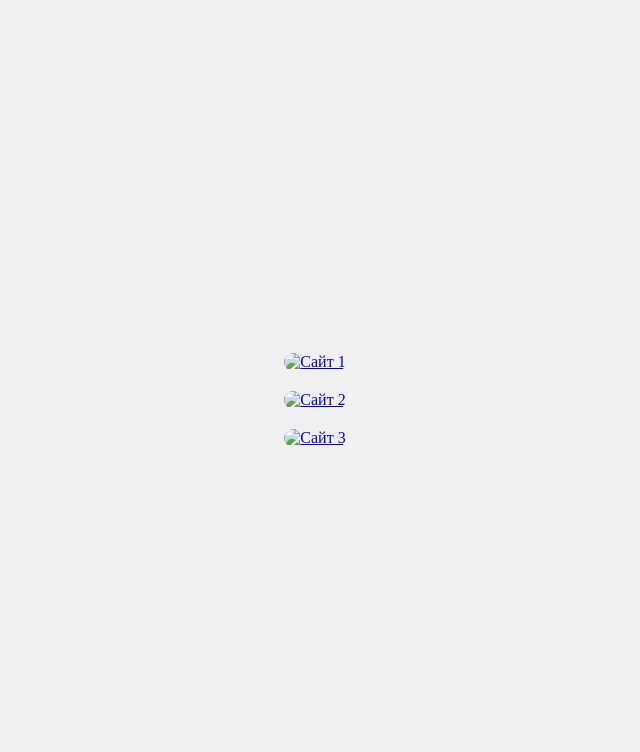
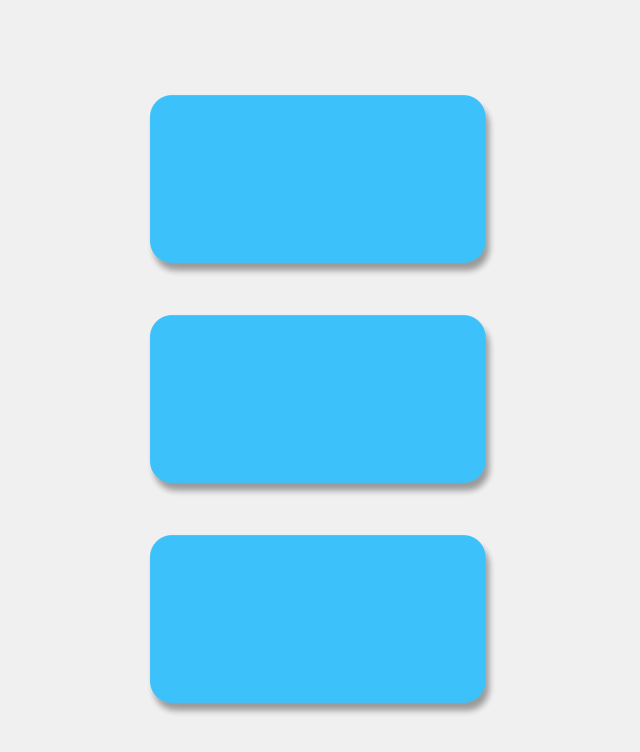
Before and after one commit to TheMountedHD/second.io, a plain HTML site: page index.html in a window 1280 px wide. Shown: the whole page, without its empty margins (325-965 px from the left). Drawn offline with Linux system fonts and the light colour scheme.

Commit message:
Update index.html

```diff
--- a/index.html
+++ b/index.html
@@ -46,14 +46,14 @@
 <body>
 
   <div class="button-container">
-    <a href="https://example1.com" class="button" target="_blank">
-      <img src="images/1.png" alt="Сайт 1">
+    <a href="tg://resolve?domain=example1" class="button" target="_blank">
+      <img src="1.png" alt="Сайт 1">
     </a>
-    <a href="https://example2.com" class="button" target="_blank">
-      <img src="images/1.png" alt="Сайт 2">
+    <a href="tg://resolve?domain=example2" class="button" target="_blank">
+      <img src="1.png" alt="Сайт 2">
     </a>
-    <a href="https://example3.com" class="button" target="_blank">
-      <img src="images/1.png" alt="Сайт 3">
+    <a href="tg://resolve?domain=example3" class="button" target="_blank">
+      <img src="1.png" alt="Сайт 3">
     </a>
   </div>
 
```
